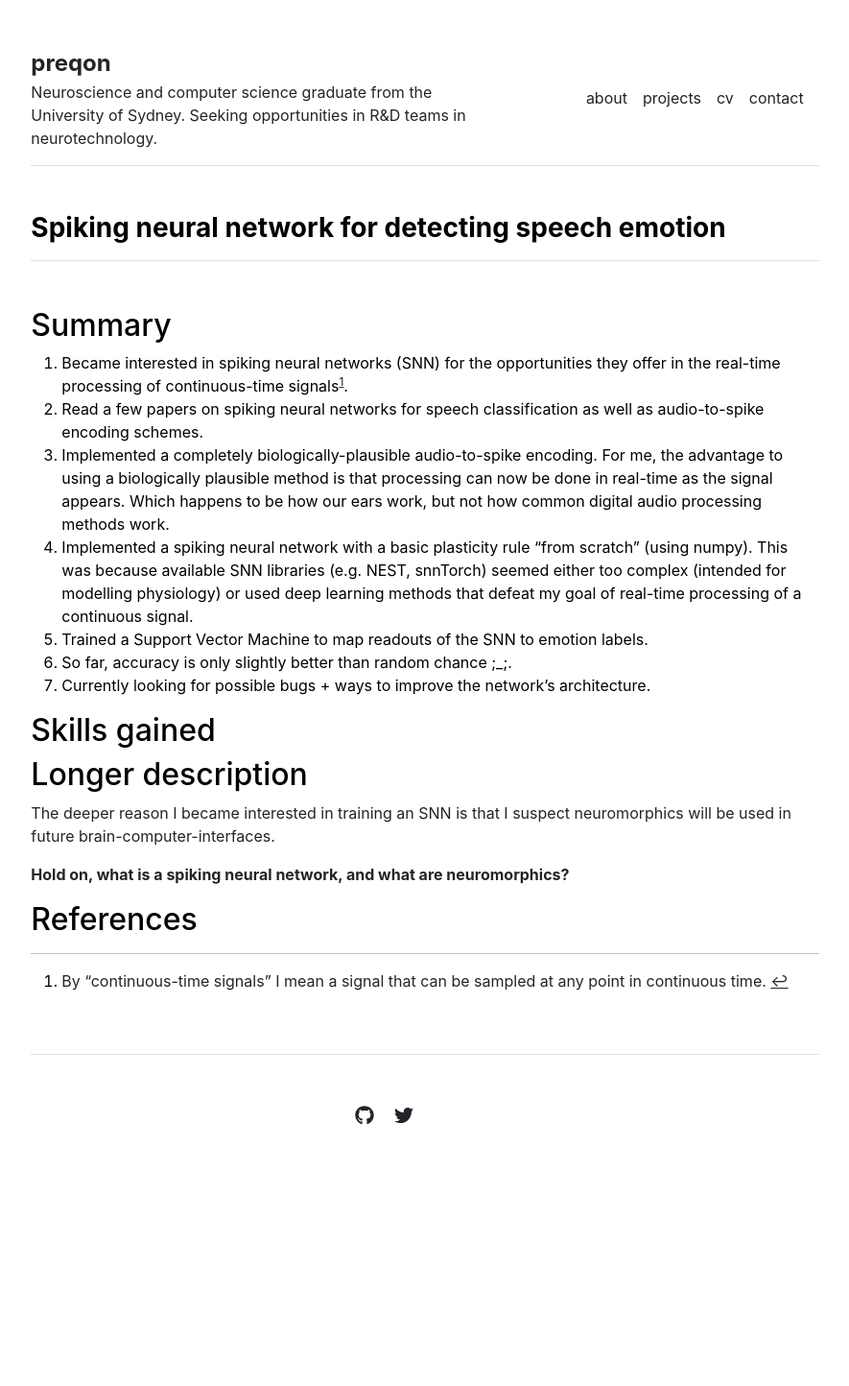
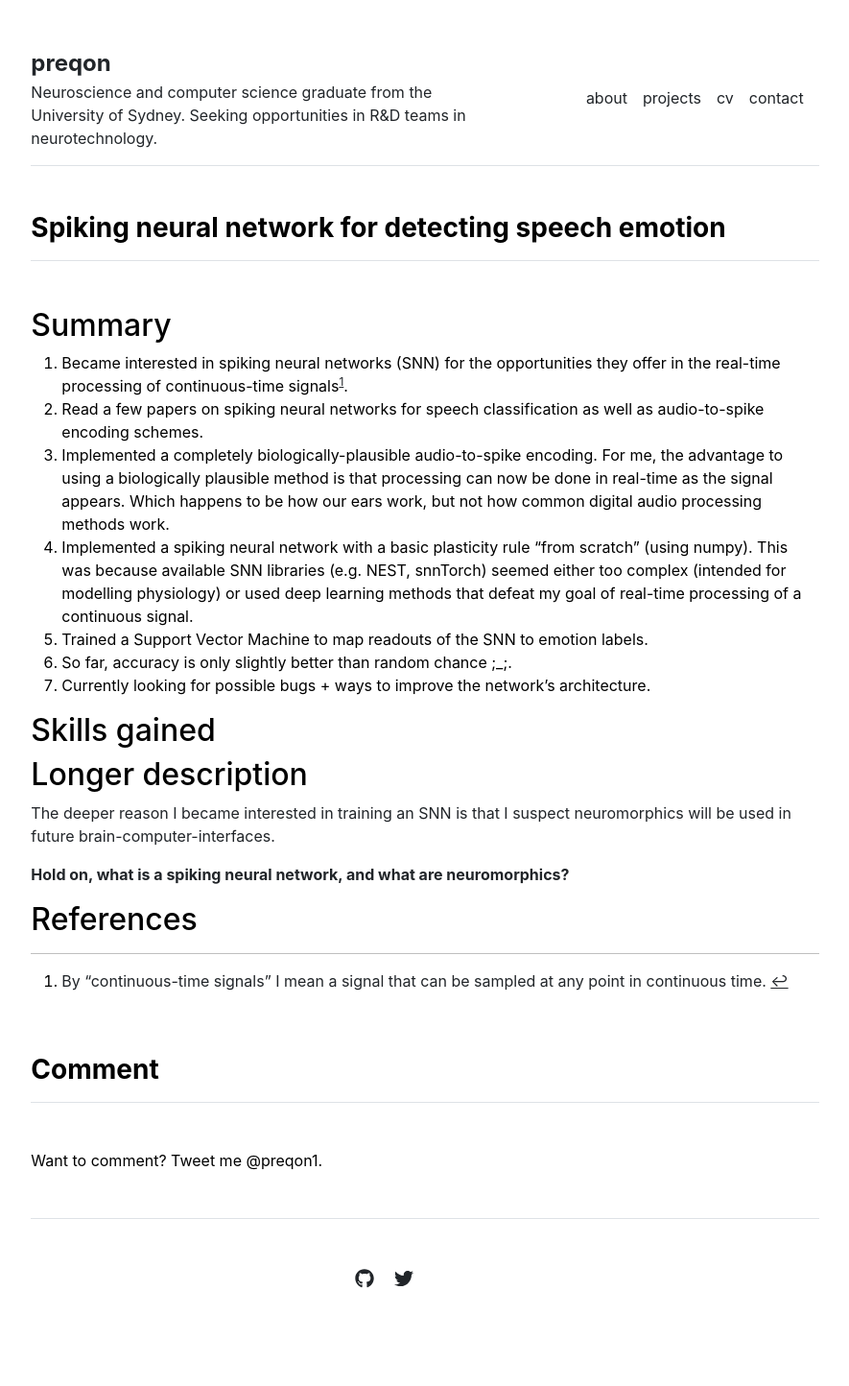
Before and after one commit to preqon/preqon.github.io, a Jekyll site: the page built from projects/speech-emotion-snn.md, in a window 1280 px wide. Shown: the whole page at 96% size, without its empty margins (197-1082 px from the left). Built offline with Jekyll 4.4.1, drawn with Linux system fonts in a browser that asks for light colours; before the commit the page ends 1273 px from its top, so only the background shows below that.

Commit message:
comment footer

```diff
--- a/_layouts/page.html
+++ b/_layouts/page.html
@@ -8,3 +8,10 @@ layout: default
     {{ content }}
   </div>
 </div>
+
+<div class="row g-5 mb-5">
+  <div class="col-md-12">
+    <h3 class="fw-bold border-bottom pb-3 mb-5">Comment</h3>
+    Want to comment? Tweet me @preqon1.
+  </div>
+</div>
```
Also changed, not shown: _posts/2024-05-05-test-post.md (+0 -4 lines).
